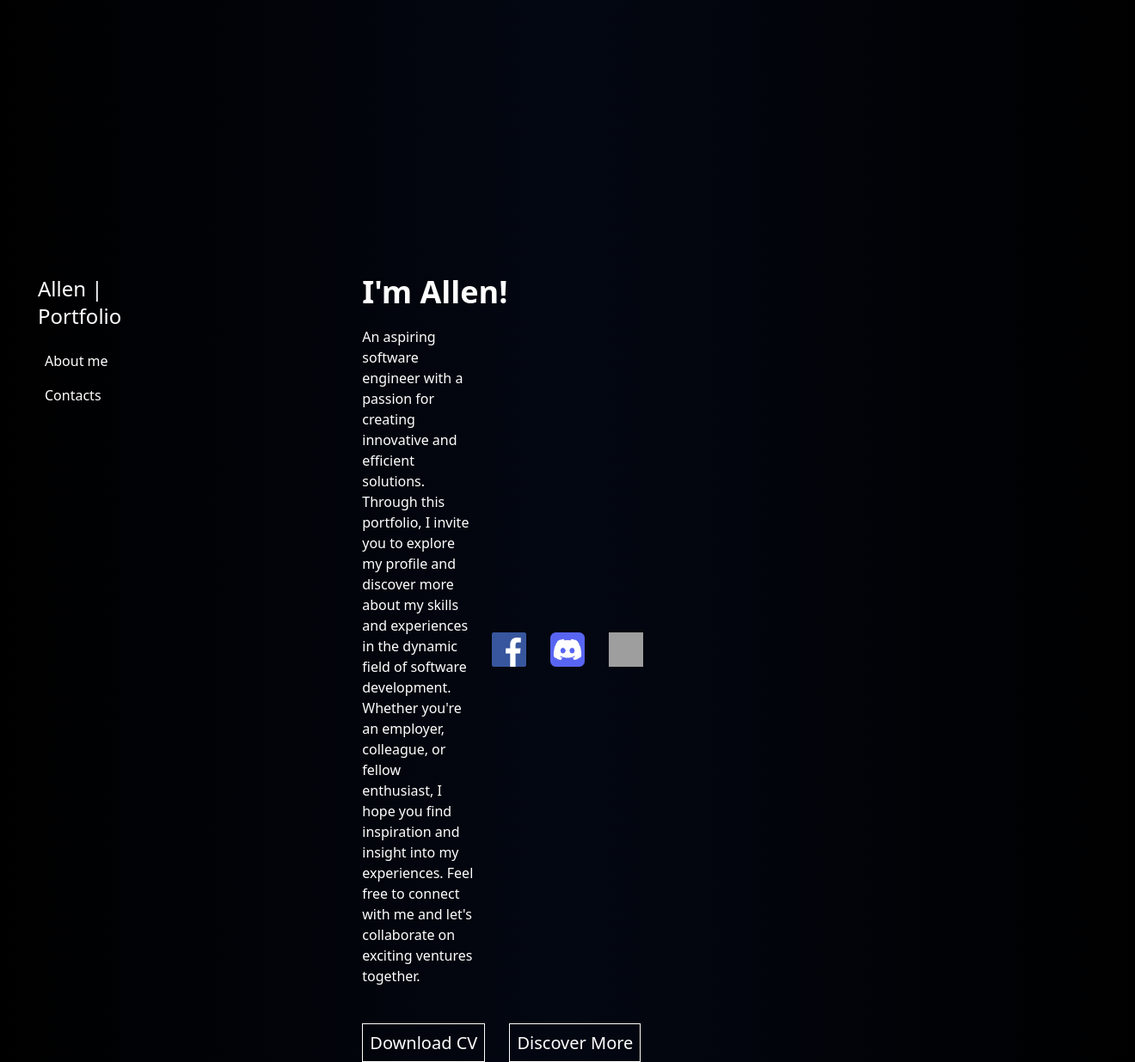
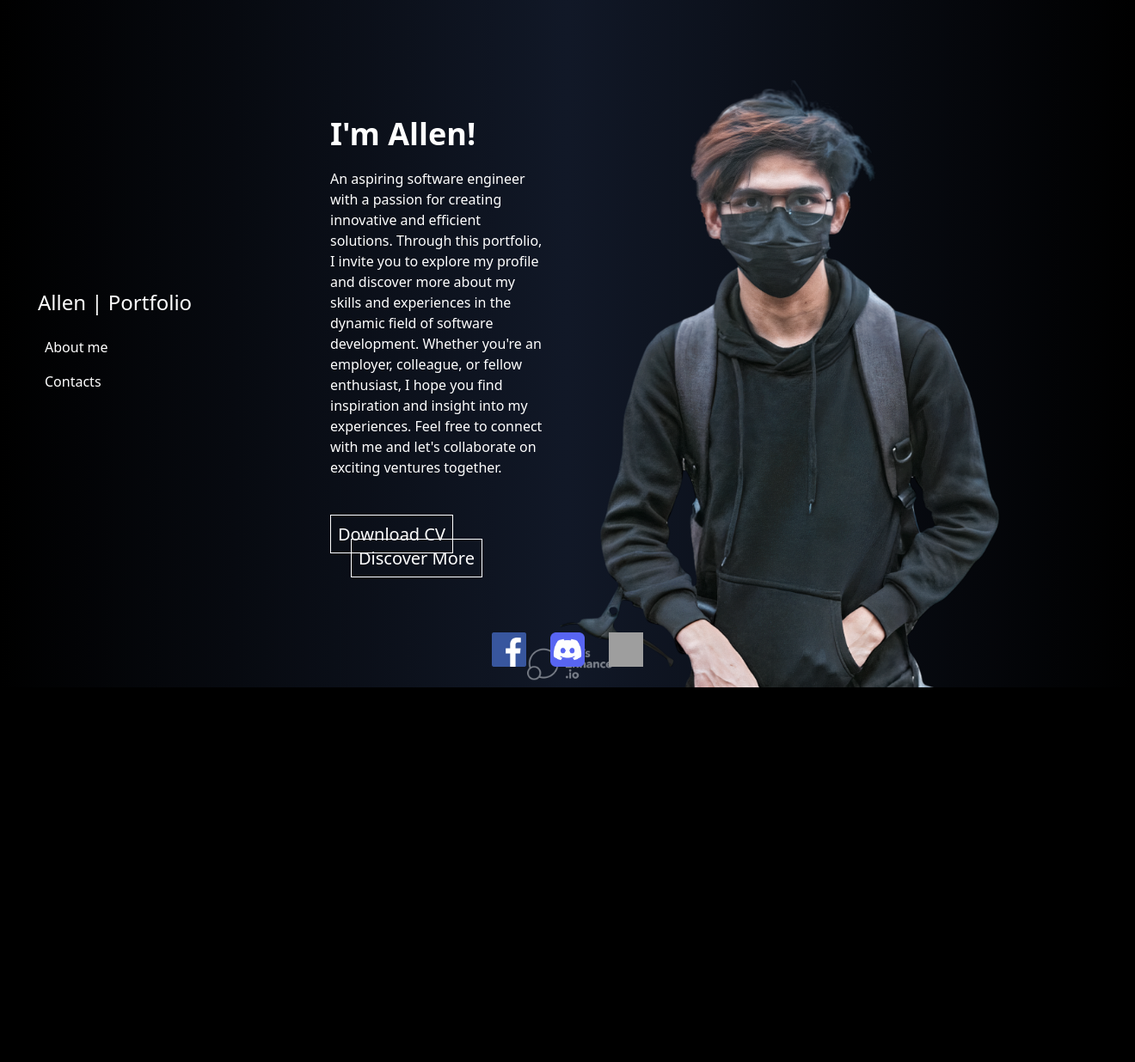
Before and after one commit to Allenpaps/proPortfolio_Allen_Django, a Django app: page / in a window 1320 px wide. Shown: the whole page at 86% size. After the commit the page ends 800 px from the top, so only its background shows below. Run offline with Django 4.2, Linux system fonts and the light colour scheme; some libraries are stand-ins or nearby versions; grey boxes are pictures that could not be loaded.

Commit message:
Enhanced image and finalized home

```diff
--- a/mainDashApp/templates/base.html
+++ b/mainDashApp/templates/base.html
@@ -14,10 +14,10 @@
 
 
 </head>
-<body class="bg-gradient-to-r from-black via-gray-950 to-black text-white overflow-hidden">
+<body class="bg-gradient-to-r from-black via-gray-900 to-black text-white overflow-hidden">
 
     <div class="flex">
-        <nav class="w-3/9 flex flex-col justify-center items-start px-6 py-6 ml-5 font-thin h-screen">
+        <nav class="w-3/9 flex flex-col justify-center items-start px-6 py-6 ml-5 font-thin h-screen relative z-10">
 
             <div class="nav-logo text-white text-2xl">
                 <a href="#"><strong>Allen</strong> | Portfolio</a>
@@ -29,21 +29,25 @@
             </div>
         </nav>
 
+       <div class="flex">
+        <div class="absolute top-0 right-0 h-screen w-1/2 bg-cover bg-no-repeat bg-right mr-20" style="background-image: url('/static/images/dashAppImage.png');"></div>
 
-    <div class="space-y-5">
-        <span class="block text-white text-4xl font-bold pl-64 mt-80">I'm Allen!</span>
-        <span class="block justify-start text-base font-thin pl-64 text-white mr-96 pr-96">An aspiring software engineer with a passion for creating innovative and efficient solutions. Through this portfolio, I invite you to explore my profile and discover more about my skills and experiences in the dynamic field of software development. Whether you're an employer, colleague, or fellow enthusiast, I hope you find inspiration and insight into my experiences. Feel free to connect with me and let's collaborate on exciting ventures together.</span>
+        <div class="absolute top-0 left-0 h-screen w-1/2 flex flex-col justify-center items-start px-6 py-6 pl-96">
+            <div class="space-y-5">
+                <span class="block text-white text-4xl font-bold">I'm Allen!</span>
+                <span class="block justify-start text-base font-thin text-white">An aspiring software engineer with a passion for creating innovative and efficient solutions. Through this portfolio, I invite you to explore my profile and discover more about my skills and experiences in the dynamic field of software development. Whether you're an employer, colleague, or fellow enthusiast, I hope you find inspiration and insight into my experiences. Feel free to connect with me and let's collaborate on exciting ventures together.</span>
 
-        <div class="space-x-6 pl-64">
-            <div class="inline-block text-white text-xl mt-8"><a href="/static/resumeAllen.docx" download class="border border-white py-2 px-2 transition duration-400 ease-in-out delay-70 hover:bg-gradient-to-r from-transparent to-white hover:bg-white hover:text-black active:bg-gray-500 focus:bg-white focus:text-black"> Download CV</a></div>
-            <div class="inline-block text-white text-xl"><a href="#" class="border border-white py-2 px-2 transition duration-400 ease-in-out delay-70 hover:bg-gradient-to-r from-transparent to-white hover:bg-white hover:text-black active:bg-gray-500 focus:bg-white focus:text-black"> Discover More</a></div>
+                <div class="space-x-6">
+                    <div class="inline-block text-white text-xl mt-8"><a href="/static/resumeAllen.docx" download class="border border-white py-2 px-2 transition duration-600 ease-in-out delay-120 hover:bg-gradient-to-r from-transparent to-white hover:bg-white hover:text-black active:bg-gray-500 focus:bg-white focus:text-black">Download CV</a></div>
+                    <div class="inline-block text-white text-xl"><a href="#" class="border border-white py-2 px-2 transition duration-600 ease-in-out delay-120 hover:bg-gradient-to-r from-transparent to-white hover:bg-white hover:text-black active:bg-gray-500 focus:bg-white focus:text-black">Discover More</a></div>
+                </div>
+            </div>
         </div>
     </div>
 
-    <img src="" alt="">
 
-    </div>
 
+</div>
     <footer class="fixed bottom-0 left-0 right-0 px-6 py-6 text-white text-xl text-center">
         <div class="flex items-center justify-center space-x-7">
           <div><a href="#"><img src="/static/images/fbIconn.png" alt="Facebook" class="w-10 h-10 transform hover:scale-125"></a></div>
```
Also changed, not shown: mainDashApp/static/images/dashAppImage.jpg (deleted), mainDashApp/static/images/dashAppImage.png (added).
